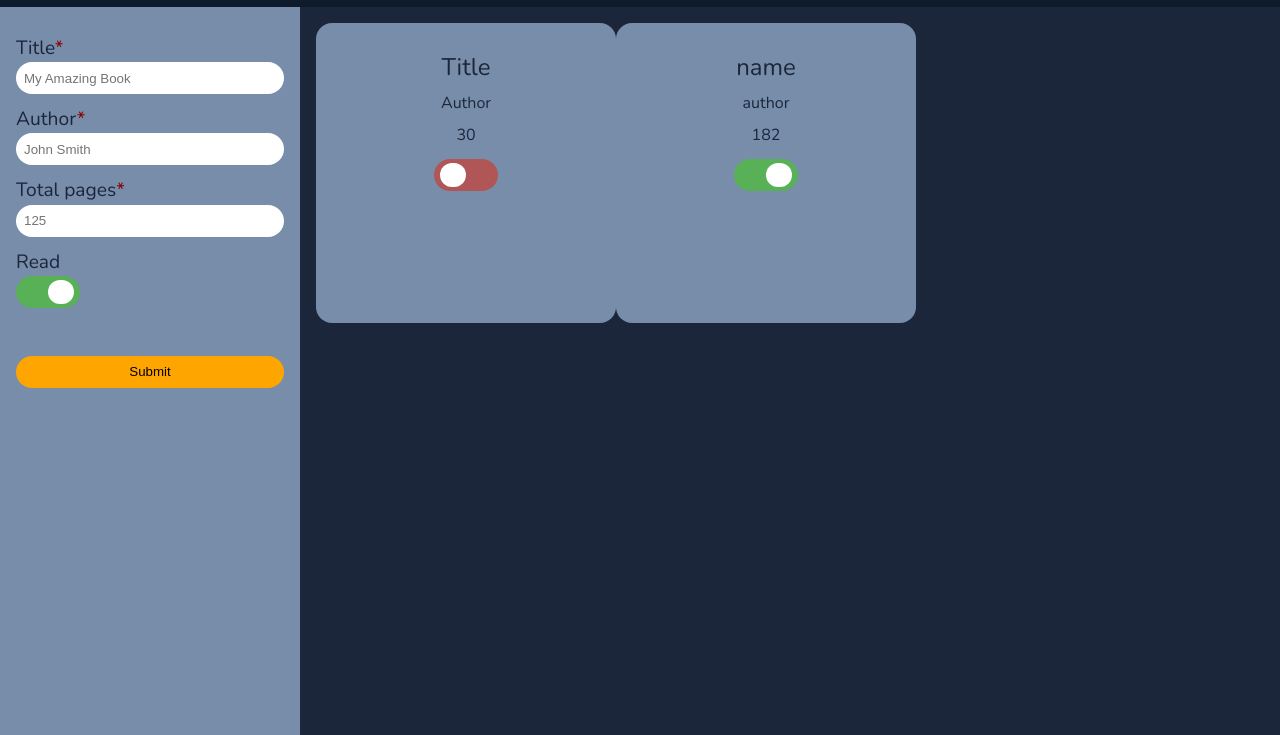
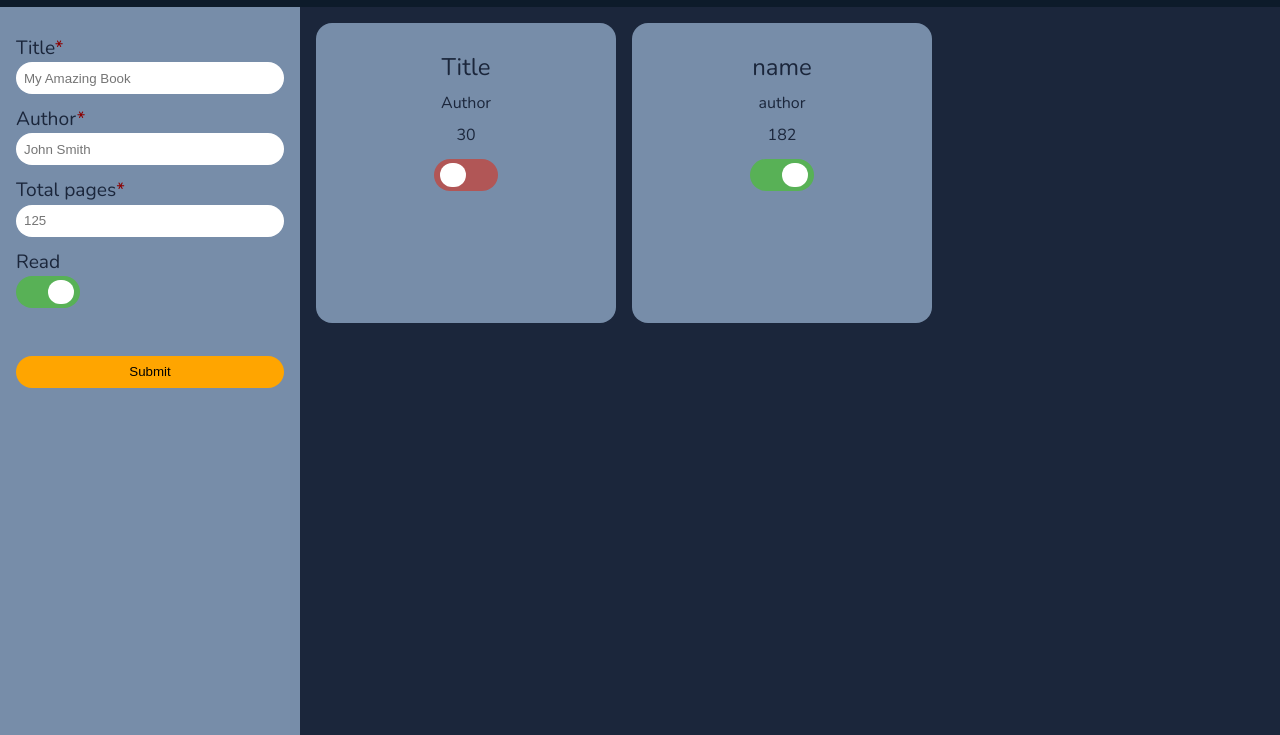
Before and after one commit to OscarSoanes/Library, a plain HTML site: page index.html in a window 1280 px wide. Shown: the part 65-800 px from the top of the page. Drawn offline with nearby package versions, Linux system fonts and the light colour scheme.

Commit message:
fixing minor bugs such as grid gaps

```diff
--- a/index.html
+++ b/index.html
@@ -47,8 +47,8 @@
                 <p>Title</p>
                 <p>Author</p>
                 <p>30</p>
-                <label class="switch">
-                    <input type="checkbox" name="read" id="read">
+                <label class="switch" for="book-read">
+                    <input type="checkbox" name="book-read" class="read-selector">
                     <span class="slider"></span>
                 </label>
             </div>
--- a/javascript.js
+++ b/javascript.js
@@ -13,7 +13,9 @@ function addBookToLibrary(book) {
 
 function printBooksToView () {
     const mainGrid = document.getElementById("card-container")
+    let id = 0;
     for (const key of library) {
+
         const card = document.createElement("div");
         card.classList.add("card")
 
@@ -30,16 +32,17 @@ function printBooksToView () {
         label.classList.add("switch")
         const check = document.createElement("input");
         check.type = "checkbox";
-        check.name = "read";
-        check.id = "read";
+        check.name = "book-read";
+        check.classList.add("read-selector")
         check.checked = key.read;
-
+        check.setAttribute("lib_id", id)
         const slider = document.createElement("span");
         slider.classList.add("slider")
 
         label.append(check, slider);
         card.append(title, author, pages, label)
         mainGrid.appendChild(card)
+        id++;
     }
 }
 
--- a/style.css
+++ b/style.css
@@ -73,7 +73,9 @@ form > #submit {
 main {
     padding: 1rem;
     display: grid;
-    grid-template-columns: repeat(auto-fill, 300px)
+    gap: 1rem;
+    grid-template-columns: repeat(auto-fill, 300px);
+    grid-template-rows: repeat(auto-fit, 300px)
 }
 
 .card {
```
